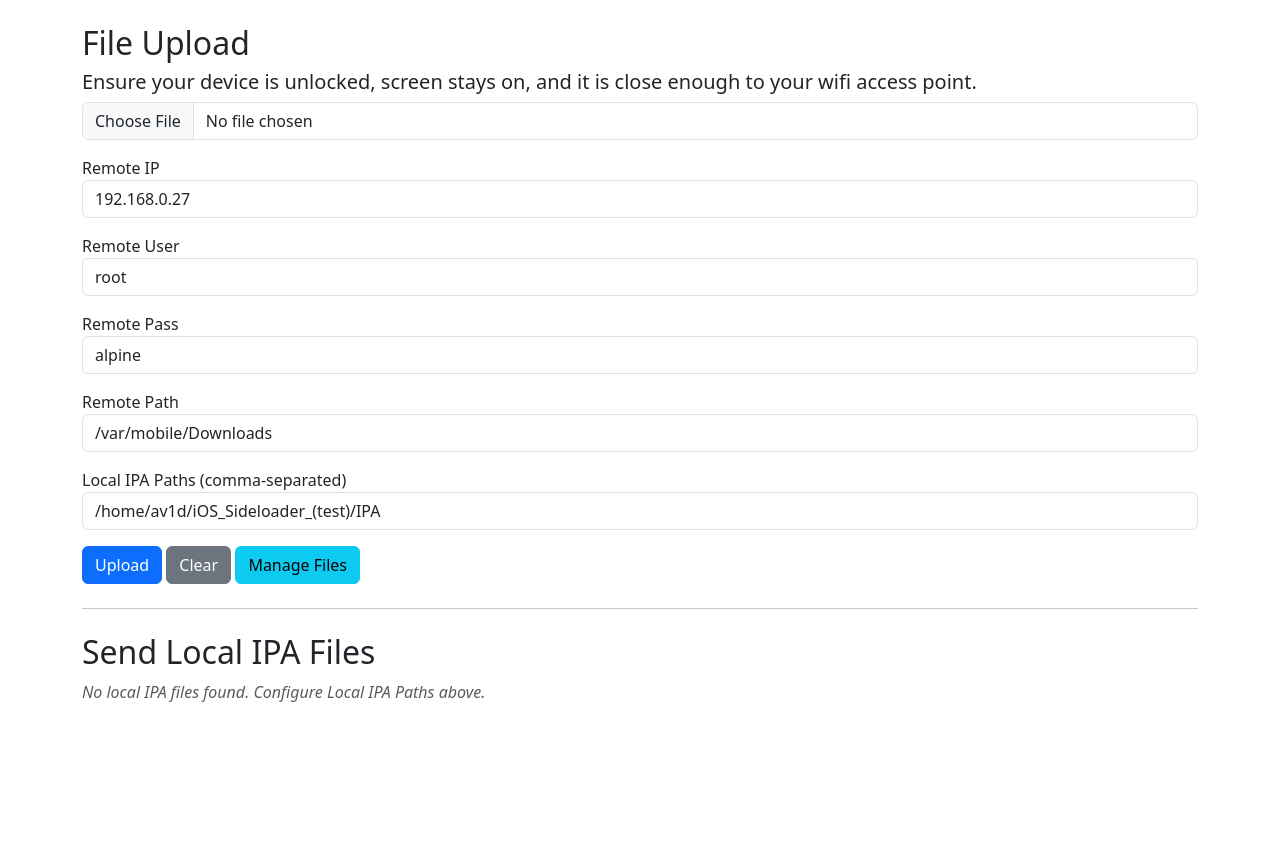
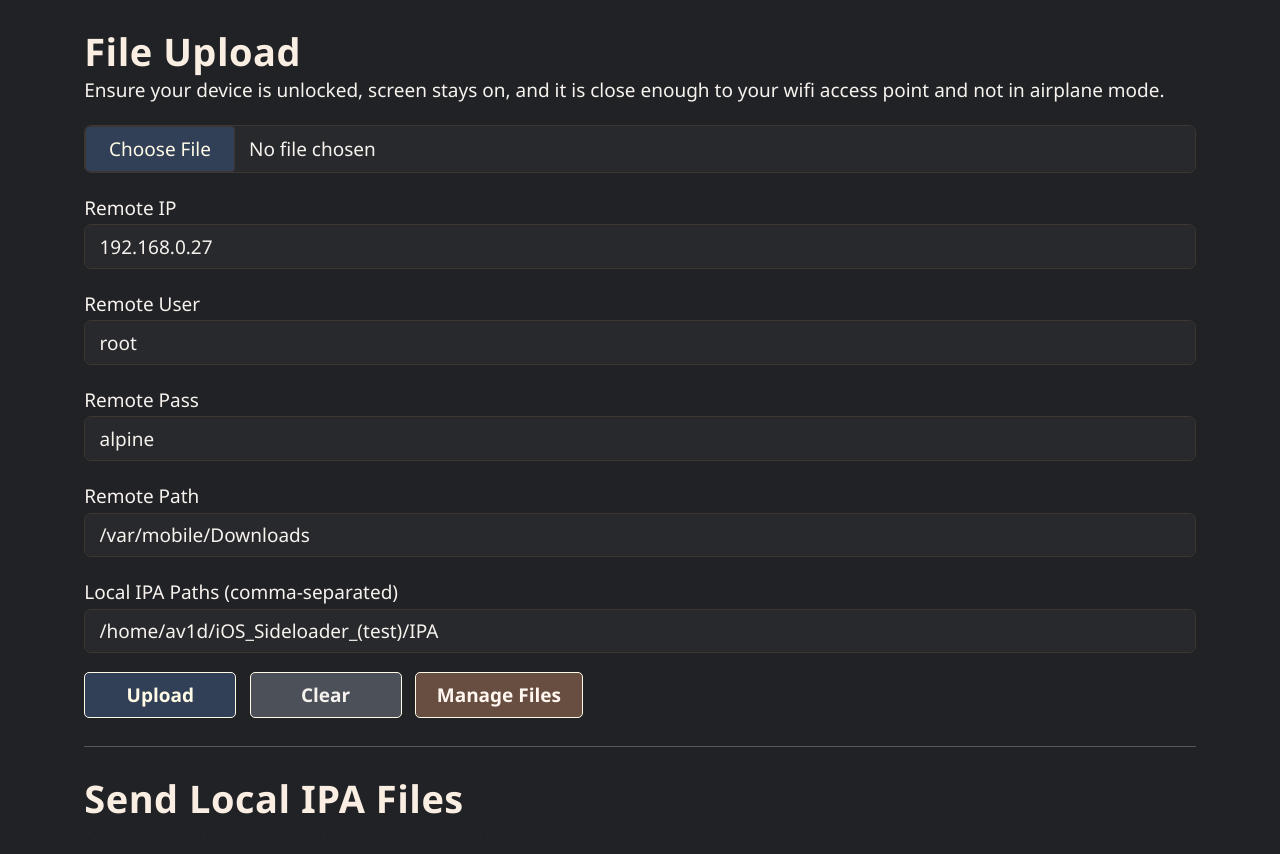
Before and after one commit to av1d/iOS_Sideloader, a Flask app: page / in a window 1280 px wide. Before the commit the page ends 702 px from the top, so only its background shows below. Run offline with Flask 3, Linux system fonts and the light colour scheme.

Commit message:
Enhance upload.html styles and button layout
Updated styles and button elements in the upload form for improved aesthetics and functionality.

```diff
--- a/templates/upload.html
+++ b/templates/upload.html
@@ -4,19 +4,165 @@
     <title>SCP Uploader</title>
     <link rel="stylesheet" href="https://cdn.jsdelivr.net/npm/bootstrap@5.3.0/dist/css/bootstrap.min.css">
     <style>
+        html, body {
+            background: #212225;
+            color: #f6f2ee;
+            width: 100%;
+            height: 100%;
+            font-size: 19px;
+            line-height: 1.7;
+            font-family: "Segoe UI", Arial, Helvetica, sans-serif;
+            margin: 0;
+            padding: 0;
+        }
         .ipa-row-even {
-            background-color: #d1ecf1;
+            background: #28292c;
             padding: 8px;
             border-radius: 4px;
         }
         .ipa-row-odd {
             padding: 8px;
         }
+        input.form-control,
+        textarea.form-control,
+        select.form-control {
+            background-color: #28292c;
+            color: #f6f2ee;
+            border: 1px solid #3c3733;
+            box-shadow: none;
+        }
+        input.form-control[type="text"],
+        input.form-control:not([type]),
+        input.form-control {
+            background-color: #28292c;
+            color: #f6f2ee;
+        }
+        input.form-control:focus,
+        textarea.form-control:focus,
+        select.form-control:focus {
+            border-color: #3c3733;
+            box-shadow: none;
+        }
+        input.form-control[type="file"]::file-selector-button {
+            background-color: #324057;
+            color: #fffbe7;
+            border: 1px solid #3c3733;
+            border-radius: 4px;
+            padding: 0.4em 1.2em;
+            transition: background 0.15s, color 0.15s;
+        }
+        input.form-control[type="file"]:hover::file-selector-button,
+        input.form-control[type="file"]:focus::file-selector-button,
+        input.form-control[type="file"]::file-selector-button:hover,
+        input.form-control[type="file"]::file-selector-button:active,
+        input.form-control[type="file"]:active::file-selector-button {
+            background-color: #28292c !important;
+            color: #fffbe7 !important;
+            border-color: #3c3733;
+        }
+        @supports (-webkit-appearance: none) or (-moz-appearance: none) {
+            input.form-control[type="file"]::-webkit-file-upload-button {
+                background-color: #324057;
+                color: #fffbe7;
+                border: 1px solid #3c3733;
+                border-radius: 4px;
+                padding: 0.4em 1.2em;
+                transition: background 0.15s;
+            }
+            input.form-control[type="file"]:focus::-webkit-file-upload-button,
+            input.form-control[type="file"]:hover::-webkit-file-upload-button,
+            input.form-control[type="file"]:active::-webkit-file-upload-button {
+                background-color: #28292c !important;
+                color: #fffbe7 !important;
+                border-color: #3c3733;
+            }
+        }
+        input.form-control[type="file"]:focus {
+            outline: none;
+            box-shadow: none;
+        }
+        h2, h5 {
+            color: #faeee3;
+            font-weight: 700;
+            margin-top: 0.5em;
+            margin-bottom: 0;
+            letter-spacing: 0.5px;
+        }
+        /* Unified button styling and text centering */
+        .button-row {
+            display: flex;
+            gap: 0.7em;
+        }
+        .custom-btn {
+            height: 2.4em;
+            min-width: 8em;
+            font-weight: bold;
+            font-size: 1em;
+            padding: 0 1.1em;
+            border-radius: 5px;
+            border: 1.5px solid #fffbe7 !important;
+            box-shadow: none;
+            display: flex;
+            align-items: center;
+            justify-content: center;
+            text-align: center;
+            line-height: 1;
+            text-decoration: none !important;
+            outline: none;
+            vertical-align: middle;
+            cursor: pointer;
+        }
+        .btn-upload {
+            background: #324057 !important;
+            color: #fffbe7 !important;
+        }
+        .btn-clear {
+            background: #4c5058 !important;
+            color: #f6f2ee !important;
+        }
+        .btn-manage {
+            background: #684d41 !important;
+            color: #fff7f0 !important;
+            border: 1.5px solid #fffbe7 !important;
+        }
+        .btn-upload:focus, .btn-upload:hover,
+        .btn-clear:focus, .btn-clear:hover,
+        .btn-manage:focus, .btn-manage:hover {
+            outline: 2px solid #faeee3;
+            color: #fffbe7 !important;
+            background: #343b45 !important;
+            text-decoration: none !important;
+        }
+        .btn-send-device {
+            background: #324057 !important;
+            color: #fffbe7 !important;
+            border: 1.5px solid #fffbe7 !important;
+            height: 2.2em;
+            min-width: 7em;
+            font-weight: bold;
+            font-size: 1em;
+            padding: 0 1em;
+            border-radius: 5px;
+            display: flex;
+            align-items: center;
+            justify-content: center;
+            text-align: center;
+            text-decoration: none !important;
+            line-height: 1;
+            box-shadow: none;
+        }
+        .btn-send-device:focus, .btn-send-device:hover {
+            outline: 2px solid #faeee3;
+            color: #fffbe7 !important;
+            background: #343b45 !important;
+            text-decoration: none !important;
+        }
     </style>
 </head>
 <body class="container mt-4">
     <h2>File Upload</h2>
-    <h5>Ensure your device is unlocked, screen stays on, and it is close enough to your wifi access point.</h5>
+    Ensure your device is unlocked, screen stays on, and it is close enough to your wifi access point and not in airplane mode.
+    <p></p>
     <form method="post" enctype="multipart/form-data">
         <div class="mb-3">
             <input type="file" name="file" required class="form-control" />
@@ -41,9 +187,11 @@
             <label>Local IPA Paths (comma-separated)</label>
             <input name="LOCAL_IPA_PATHS" value="{{ settings.LOCAL_IPA_PATHS|join(', ') }}" class="form-control"/>
         </div>
-        <button type="submit" class="btn btn-primary">Upload</button>
-        <a href="/" class="btn btn-secondary">Clear</a>
-        <a href="/manage" class="btn btn-info">Manage Files</a>
+        <div class="button-row mb-3">
+            <button type="submit" class="custom-btn btn-upload">Upload</button>
+            <a href="/" class="custom-btn btn-clear">Clear</a>
+            <a href="/manage" class="custom-btn btn-manage">Manage Files</a>
+        </div>
     </form>
 
     <hr class="my-4">
@@ -55,7 +203,7 @@
             <input type="hidden" name="filepath" value="{{ ipa.full_path }}">
             <div class="d-flex align-items-center {% if loop.index % 2 == 0 %}ipa-row-even{% else %}ipa-row-odd{% endif %}">
                 <span class="flex-grow-1">{{ ipa.filename }}</span>
-                <button type="submit" class="btn btn-sm btn-success">Send to Device</button>
+                <button type="submit" class="btn btn-send-device">Send to Device</button>
             </div>
         </form>
         {% endfor %}
```
